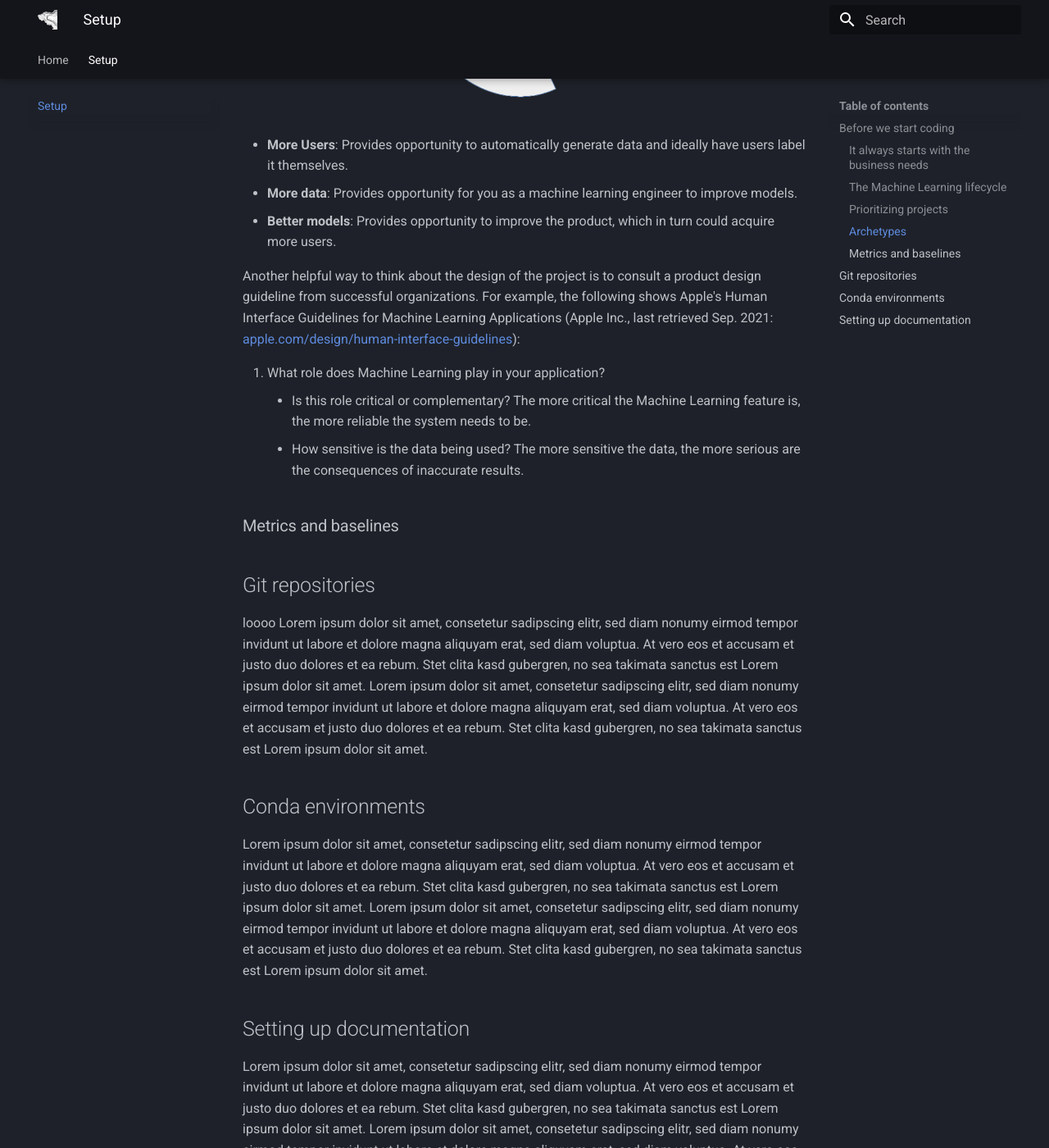
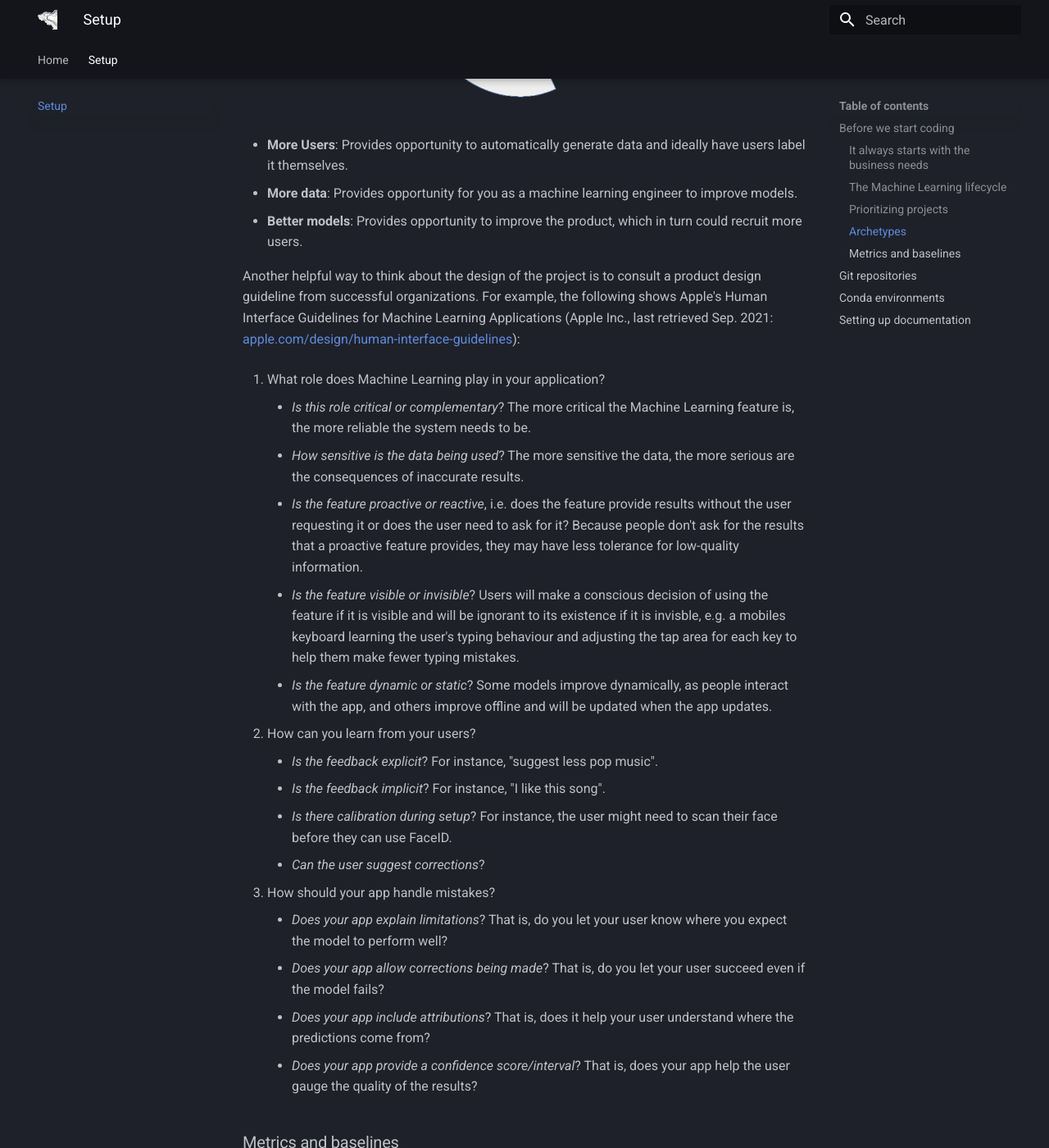
Before and after one commit to soltheaeon/mlops, an MkDocs documentation site: the page built from docs/setup.md, in a window 1280 px wide and 1400 px high, scrolled down 4745 px. Shown: the whole window at 82% size. Built offline with MkDocs 1.6.1 and Material for MkDocs 9.7.7, drawn with Linux system fonts in a browser that asks for light colours; some of the changed text lies outside the part shown.

Commit message:
edit setup.md

```diff
--- a/docs/setup.md
+++ b/docs/setup.md
@@ -89,7 +89,7 @@ For assessing the feasibility of Machine Learning for a given problem scenario,
 
 ### Archetypes
 
-While each machine learning project is unique, a few archetypes can be identified: Namely, **software 2.0**, **human-in-the-loop**, and **autonomous systems**. Each comes with a set of key questions to consider:
+While each Machine Learning project is unique, a few archetypes can be identified: Namely, **software 2.0**, **human-in-the-loop**, and **autonomous systems**. Each comes with a set of key questions to consider:
 
 <center><img src="../assets/archetypes.png"/></center>
 
@@ -99,13 +99,28 @@ In the case of Software 2.0, we ideally want to create a data flywheel:
 
 - **More Users**: Provides opportunity to automatically generate data and ideally have users label it themselves.
 - **More data**: Provides opportunity for you as a machine learning engineer to improve models.
-- **Better models**: Provides opportunity to improve the product, which in turn could acquire more users.
+- **Better models**: Provides opportunity to improve the product, which in turn could recruit more users.
 
 Another helpful way to think about the design of the project is to consult a product design guideline from successful organizations. For example, the following shows Apple's Human Interface Guidelines for Machine Learning Applications (Apple Inc., last retrieved Sep. 2021: [apple.com/design/human-interface-guidelines](https://developer.apple.com/design/human-interface-guidelines/machine-learning/overview/introduction/)):
 
 1. What role does Machine Learning play in your application?
-    - Is this role critical or complementary? The more critical the Machine Learning feature is, the more reliable the system needs to be.
-    - How sensitive is the data being used? The more sensitive the data, the more serious are the consequences of inaccurate results.
+    - *Is this role critical or complementary*? The more critical the Machine Learning feature is, the more reliable the system needs to be.
+    - *How sensitive is the data being used*? The more sensitive the data, the more serious are the consequences of inaccurate results.
+    - *Is the feature proactive or reactive*, i.e. does the feature provide results without the user requesting it or does the user need to ask for it? Because people don't ask for the results that a proactive feature provides, they may have less tolerance for low-quality information.
+    - *Is the feature visible or invisible*? Users will make a conscious decision of using the feature if it is visible and will be ignorant to its existence if it is invisble, e.g. a mobiles keyboard learning the user's typing behaviour and adjusting the tap area for each key to help them make fewer typing mistakes.
+    - *Is the feature dynamic or static*? Some models improve dynamically, as people interact with the app, and others improve offline and will be updated when the app updates.
+
+2. How can you learn from your users?
+    - *Is the feedback explicit*? For instance, "suggest less pop music".
+    - *Is the feedback implicit*? For instance, "I like this song".
+    - *Is there calibration during setup*? For instance, the user might need to scan their face before they can use FaceID.
+    - *Can the user suggest corrections*?
+
+3. How should your app handle mistakes?
+    - *Does your app explain limitations*? That is, do you let your user know where you expect the model to perform well?
+    - *Does your app allow corrections being made*? That is, do you let your user succeed even if the model fails?
+    - *Does your app include attributions*? That is, does it help your user understand where the predictions come from?
+    - *Does your app provide a confidence score/interval*? That is, does your app help the user gauge the quality of the results?
 
 ### Metrics and baselines
 
```
Also changed, not shown: site/assets/archetypes.png (added), site/assets/data_flywheel.png (added), site/search/search_index.json, site/setup/index.html, site/sitemap.xml, 1 other file.
